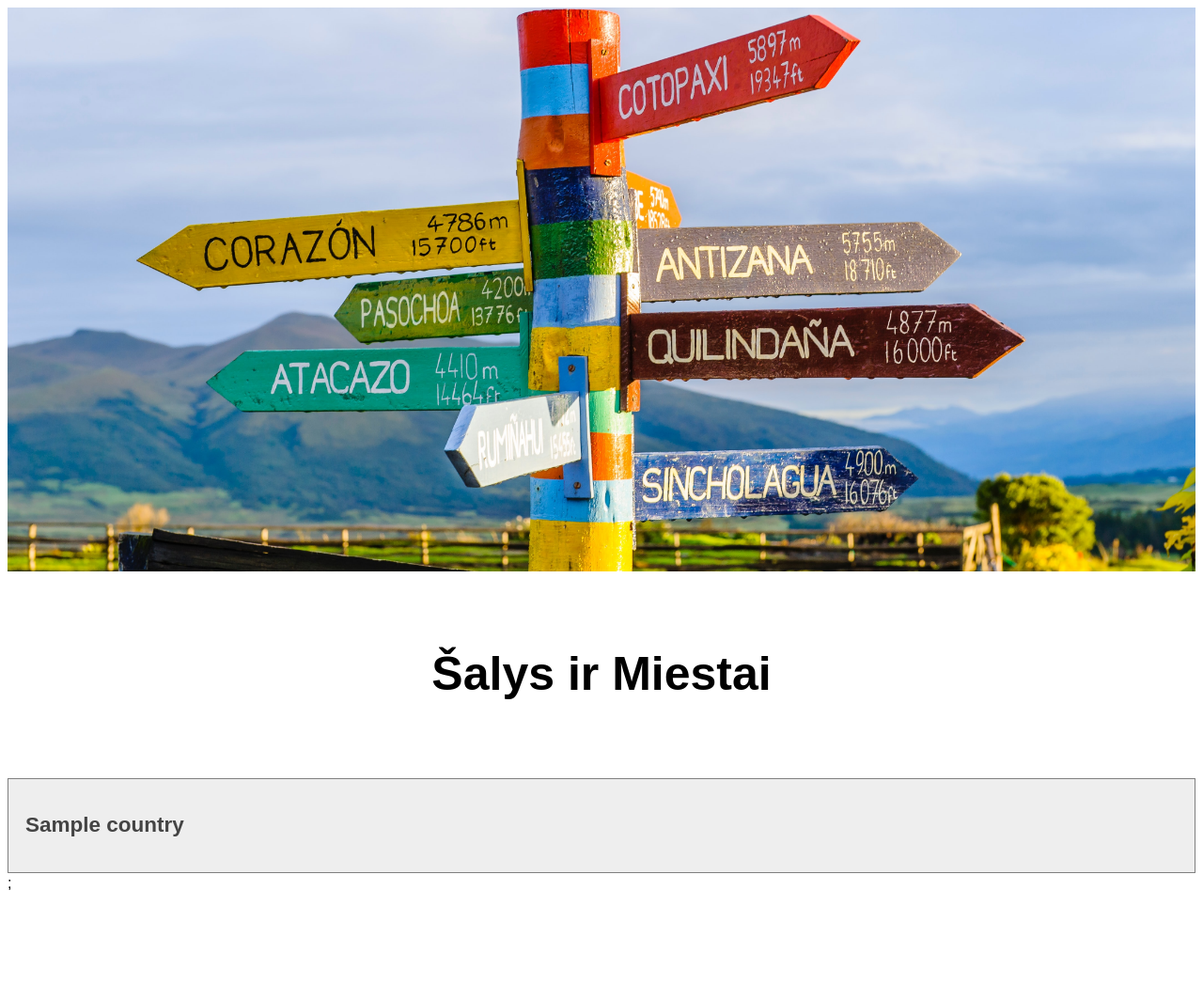
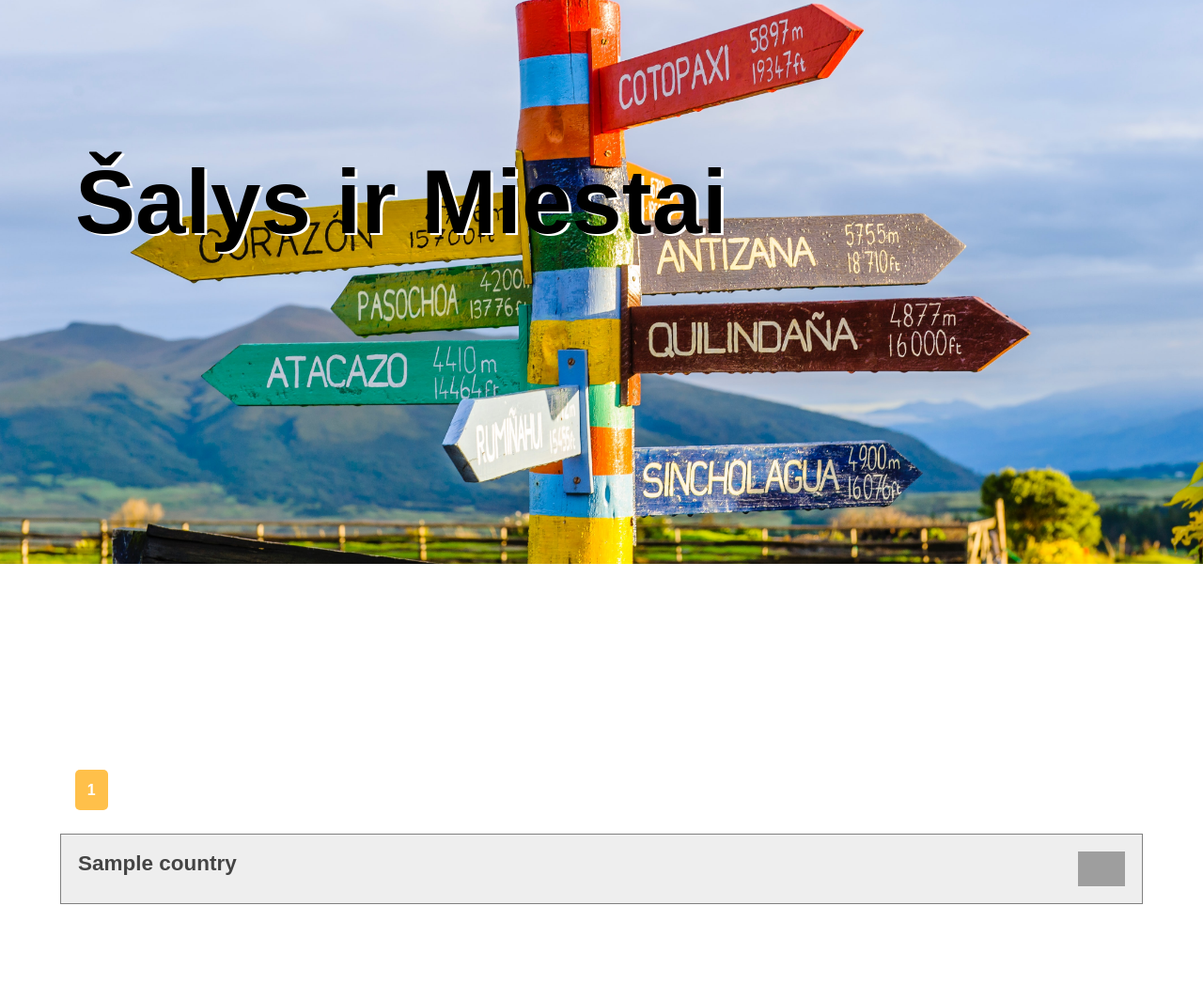
Before and after one commit to DomantasKelpsas/teltonika, a PHP site: page / in a window 1280 px wide. Shown: the whole page at 94% size. Before the commit the page ends 947 px from the top, so only its background shows below. Run offline with PHP 8.4, Linux system fonts and the light colour scheme; tables that the repository leaves empty or names only in its code hold one stand-in row (values such as "Sample post"); grey boxes marked "Sample" are stand-in pictures; grey boxes are pictures that could not be loaded.

Commit message:
added paging

```diff
--- a/webpage/components/datalist.php
+++ b/webpage/components/datalist.php
@@ -1,22 +1,32 @@
 
 <?php
 require 'db/db_getlist.php';
+
+include 'paging.php';
+
 foreach($countries as $country):?>
-        <button class="accordion"><h2><?= $country['name']?></h2></button>
+        <button class="accordion"><h2><?= $country['name']?></h2>
+        <?php if(!is_null($country['flag'])): ?>
+        <img class="country-flag-img" alt="veliava" src="<?= $country['flag']?>">
+        <?php endif; ?>
+        </button>
         <div class="panel">
-          <h4>Plotas</h4>
-          <p><?php if( $country['area']>0)
-          echo ( $country['area']);
+        <div class="country-details">
+        <table style="width:100%">
+          <tr><td><h4>Plotas:</h4></td></tr>
+          <tr><td><p><?php if( $country['area']>0)
+          echo ( $country['area']." km"."<sup>2</sup>");
           else echo ("Dar neįvesta");
-          ?></p>
-          <h4>Gyventojų skaičius</h4>
-          <p><?php if( $country['area']>0)
+          ?></p></td></tr>
+          <tr><td><h4>Gyventojų skaičius:</h4></td></tr>
+          <tr><td><p><?php if( $country['area']>0)
           echo ( $country['population']);
           else echo ("Dar neįvesta");
-          ?></p>
-          <h4>Tel kodas</h4>
-          <p><?= "+".$country['phonecode']?></p>
-
-          <?php include('datalist_cities.php') ?>;
+          ?></p></td></tr>
+          <tr><td><h4>Telefono kodas:</h4></td></tr>
+          <tr><td><p><?= "+".$country['phonecode']?></p></td></tr>
+        </table>
+          </div>
+          <?php include('datalist_cities.php') ?>
 
         <?php  endforeach;?>
--- a/webpage/components/datalist_cities.php
+++ b/webpage/components/datalist_cities.php
@@ -1,7 +1,7 @@
 <div class="row">
           <?php
-           $cities = getCitiesByCountry($country['id'],$conn);
-          foreach($cities as $city):?>
+           $cities = getCitiesByCountry($country['id'], $conn);
+          foreach ($cities as $city):?>
             <div class="column">
                 <div class="card">
                     <img class="card-img" alt="nuotauka" src="<?= $city['img']?>">
--- /dev/null
+++ b/webpage/components/paging.php
@@ -0,0 +1,10 @@
+
+<div class="paging">
+<?php
+for($i=0;$i<$pageNums;$i++)
+{
+  $pageNum = $i +1;
+  echo '<a href="index.php?start='.$i.'">'.$pageNum.' </a>';
+}
+?>
+</div>
--- a/webpage/db/db_getlist.php
+++ b/webpage/db/db_getlist.php
@@ -2,15 +2,30 @@
 
 include 'db_connect.php';
 
-$getCountries = $conn->prepare("SELECT * FROM country ORDER BY id ASC");
-$getCountries->execute();
-$countries = $getCountries->fetchAll();
+// $getCountries = $conn->prepare("SELECT * FROM country ORDER BY id ASC");
+// $getCountries->execute();
+// $countries = $getCountries->fetchAll();
+
+$itemsPerPage = 20;
+$getCountriesCount = $conn->prepare("SELECT COUNT(id) fROM country");
+$getCountriesCount->execute();
+$row = $getCountriesCount->fetch();
+$countryCount = $row[0];
+
+$pageNums = ceil($countryCount/$itemsPerPage);
+if(!empty($_GET['start']))
+$page = $_GET['start'];
+else $page = 0;
+$start = $page * $itemsPerPage;
 
 
+$getCountriesWithLimit = $conn->prepare("SELECT * FROM country ORDER BY id ASC limit $start,$itemsPerPage");
+$getCountriesWithLimit->execute();
+$countries = $getCountriesWithLimit->fetchAll();
 
 
-function getCitiesByCountry($countryId, PDO $conn){
-    //global $conn;
+function getCitiesByCountry($countryId, PDO $conn)
+{
     $getCities = $conn->prepare("SELECT * FROM city WHERE city.fk_countryId = ".$countryId);
     $getCities->execute();
     $cities = $getCities->fetchAll();
--- a/webpage/js/accordion.js
+++ b/webpage/js/accordion.js
@@ -2,7 +2,7 @@ var acc = document.getElementsByClassName("accordion");
 var i;
 
 for (i = 0; i < acc.length; i++) {
-  acc[i].addEventListener("click", function() {
+  acc[i].addEventListener("click", function () {
     this.classList.toggle("active");
     var panel = this.nextElementSibling;
     if (panel.style.display === "block") {
--- a/webpage/styles/accordion.css
+++ b/webpage/styles/accordion.css
@@ -9,8 +9,13 @@
     outline: none;
     font-size: 15px;
     transition: 0.4s;
-    margin: 0.1rem 0;
+    margin: 0.3rem 0;
+  }
 
+  .accordion h2 {
+  display: inline;
+  vertical-align: middle;
+  padding-right: 1rem;
   }
 
   .active, .accordion:hover {
@@ -22,4 +27,20 @@
     display: none;
     background-color: white;
     overflow: hidden;
+
   }
+
+  .country-flag-img{
+    width: 50px;
+    float: right;
+  }
+
+  .country-details{
+    width: 75%;
+    margin: 2rem auto;
+
+  }
+
+  tr:nth-child(odd) {
+    background-color: #f2f2f2;
+  }
--- a/webpage/styles/main.css
+++ b/webpage/styles/main.css
@@ -1,6 +1,13 @@
 * {
     box-sizing: border-box;
   }
+
+html,
+body {
+  margin: 0;
+  padding: 0;
+
+}
 
   body {
     font-family: Arial, Helvetica, sans-serif;
@@ -13,11 +20,49 @@ section.hero{
     background-repeat: no-repeat;
     background-size: cover;
     background-position: center;
+    background-attachment: fixed;
+   margin-bottom: 25vh;
+}
+
+.data-list{
+
+  width: 90%;
+  margin: 5rem auto;
 }
 
 h1.hero-title{
     text-align: center;
     margin: 5rem 0;
-    font-size: 50px;
+    font-size: 96px;
     font: sans-serif;
+    position: absolute;
+    top:5rem;
+    left: 5rem;
+    text-shadow: 3px 2px #ffffff;
+    animation: floatText 1s ease-in-out;
 }
+
+@keyframes floatText{
+  0% {left:0px; top:0px}
+  100% {left:5rem; top:5rem}
+}
+
+.paging{
+  padding: 2rem 0.5rem;
+}
+
+.paging a{
+  margin: 0.5rem;
+  padding: 0.8rem;
+  background-color: rgb(255, 192, 74);
+  border-radius: 5px;
+  color: white;
+  font-weight: bold;
+  text-decoration: none;
+}
+
+.paging a:hover{
+
+  background-color: rgb(255, 173, 20);
+
+}
```
Also changed, not shown: webpage/db/db_connect.php (+6 -10 lines), webpage/styles/cards.css (line endings or trailing spaces).
